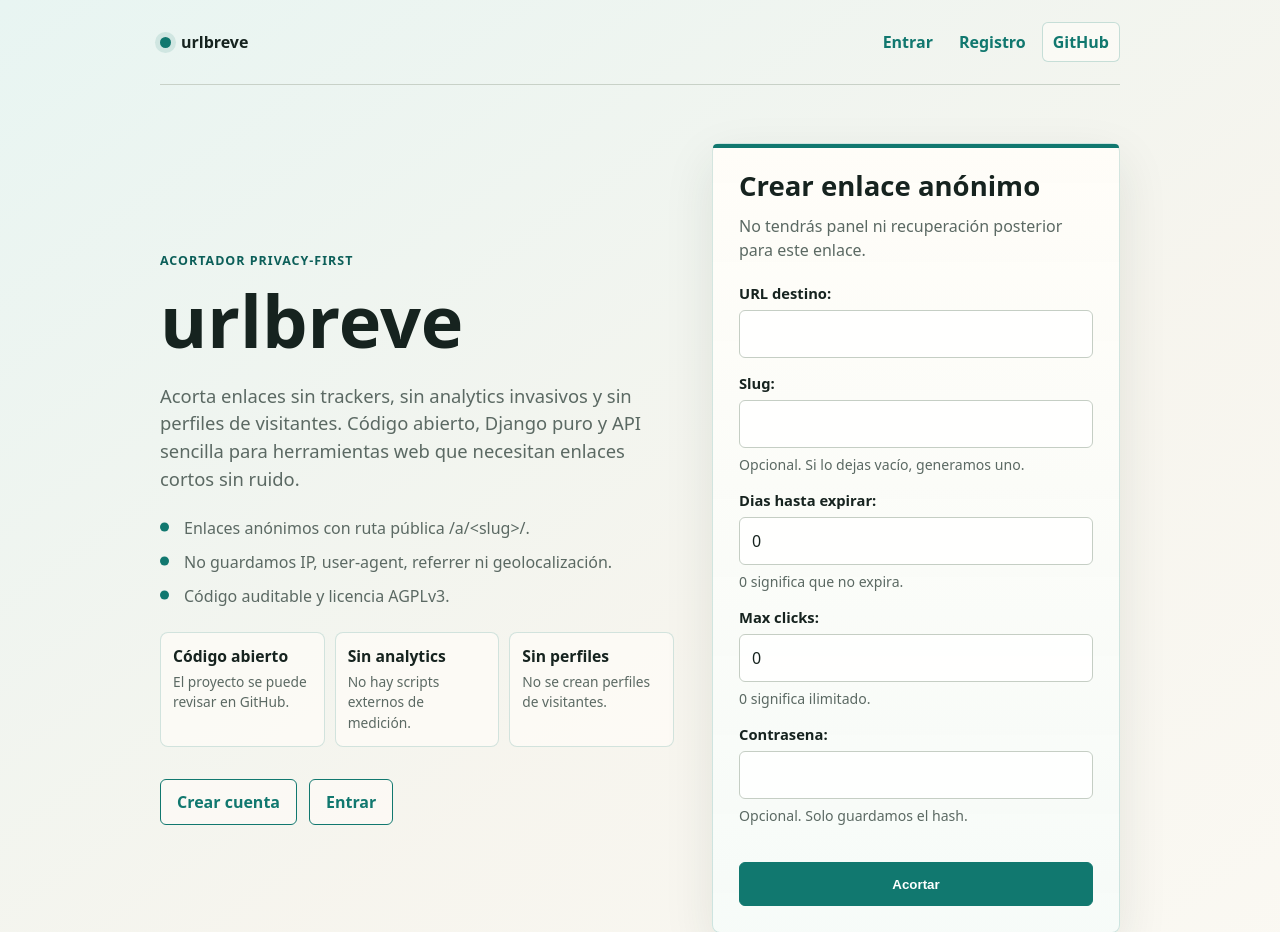
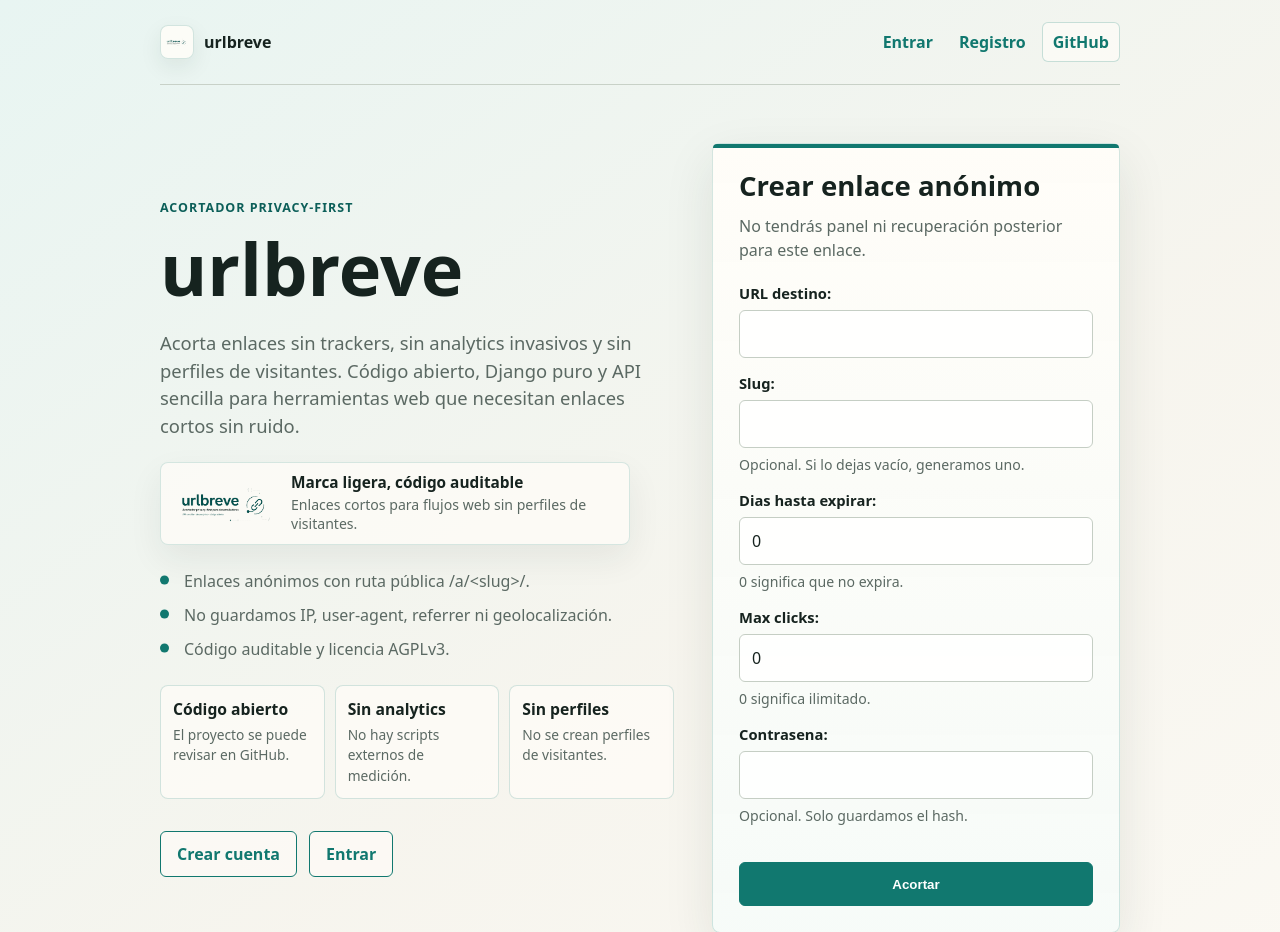
Before and after one commit to dreykdrk7/urlbreve, a Django app: page / in a window 1280 px wide. Shown: the top 932 px of the page. Run offline with Django 5.2, Linux system fonts and the light colour scheme; parts of the project's set-up code (start-up, migrations or seed data) failed here and were passed over.

Commit message:
feat(ui): integrate brand image in landing

```diff
--- a/templates/base.html
+++ b/templates/base.html
@@ -1,4 +1,4 @@
-<!doctype html>
+{% load static %}<!doctype html>
 <html lang="es">
 <head>
   <meta charset="utf-8">
@@ -103,13 +103,28 @@
       text-decoration: none;
     }
 
-    .brand::before {
-      width: 11px;
-      height: 11px;
-      border-radius: 999px;
-      background: var(--accent);
-      box-shadow: 0 0 0 5px rgba(17, 120, 111, 0.12);
-      content: "";
+    .brand-mark {
+      display: inline-flex;
+      width: 34px;
+      height: 34px;
+      align-items: center;
+      justify-content: center;
+      padding: 4px;
+      border: 1px solid rgba(17, 120, 111, 0.18);
+      border-radius: 8px;
+      background: rgba(255, 253, 248, 0.86);
+      box-shadow: 0 8px 22px rgba(30, 45, 38, 0.08);
+    }
+
+    .brand-logo {
+      display: block;
+      width: 100%;
+      height: 100%;
+      object-fit: contain;
+    }
+
+    .brand-text {
+      line-height: 1;
     }
 
     nav {
@@ -278,6 +293,51 @@
 
     .home-intro {
       padding: 14px 0;
+    }
+
+    .hero-brand-card {
+      display: flex;
+      gap: 13px;
+      max-width: 470px;
+      margin-top: 22px;
+      padding: 11px 13px;
+      align-items: center;
+      border: 1px solid rgba(17, 120, 111, 0.16);
+      border-radius: 8px;
+      background: rgba(255, 253, 248, 0.70);
+      box-shadow: 0 14px 34px rgba(30, 45, 38, 0.07);
+    }
+
+    .hero-brand-card img {
+      display: block;
+      width: 104px;
+      height: auto;
+      max-height: 56px;
+      object-fit: contain;
+      flex: 0 0 auto;
+      border-radius: 6px;
+    }
+
+    .hero-brand-copy {
+      min-width: 0;
+    }
+
+    .hero-brand-copy strong,
+    .hero-brand-copy span {
+      display: block;
+    }
+
+    .hero-brand-copy strong {
+      color: var(--ink);
+      font-size: 0.96rem;
+      line-height: 1.2;
+    }
+
+    .hero-brand-copy span {
+      margin-top: 3px;
+      color: var(--muted);
+      font-size: 0.88rem;
+      line-height: 1.35;
     }
 
     .privacy-points {
@@ -789,6 +849,19 @@
         grid-template-columns: 1fr;
       }
 
+      .brand-mark {
+        width: 31px;
+        height: 31px;
+      }
+
+      .hero-brand-card {
+        max-width: none;
+      }
+
+      .hero-brand-card img {
+        width: 88px;
+      }
+
       .trust-strip {
         grid-template-columns: 1fr;
       }
@@ -821,7 +894,12 @@
 <body>
   <div class="site-shell">
     <header>
-      <a class="brand" href="{% url 'home' %}">urlbreve</a>
+      <a class="brand" href="{% url 'home' %}">
+        <span class="brand-mark">
+          <img class="brand-logo" src="{% static 'brand/logo.png' %}" alt="urlbreve" width="689" height="362">
+        </span>
+        <span class="brand-text">urlbreve</span>
+      </a>
       <nav aria-label="Principal">
         {% if request.user.is_authenticated %}
           <a href="{% url 'accounts:dashboard' %}">Dashboard</a>
--- a/templates/home.html
+++ b/templates/home.html
@@ -1,4 +1,5 @@
 {% extends "base.html" %}
+{% load static %}
 
 {% block title %}urlbreve - acortador privacy-first para desarrolladores{% endblock %}
 
@@ -12,6 +13,13 @@
         visitantes. Código abierto, Django puro y API sencilla para herramientas
         web que necesitan enlaces cortos sin ruido.
       </p>
+      <div class="hero-brand-card">
+        <img src="{% static 'brand/logo.png' %}" alt="urlbreve" width="689" height="362">
+        <div class="hero-brand-copy">
+          <strong>Marca ligera, código auditable</strong>
+          <span>Enlaces cortos para flujos web sin perfiles de visitantes.</span>
+        </div>
+      </div>
       <ul class="privacy-points">
         <li>Enlaces anónimos con ruta pública /a/&lt;slug&gt;/.</li>
         <li>No guardamos IP, user-agent, referrer ni geolocalización.</li>
```
